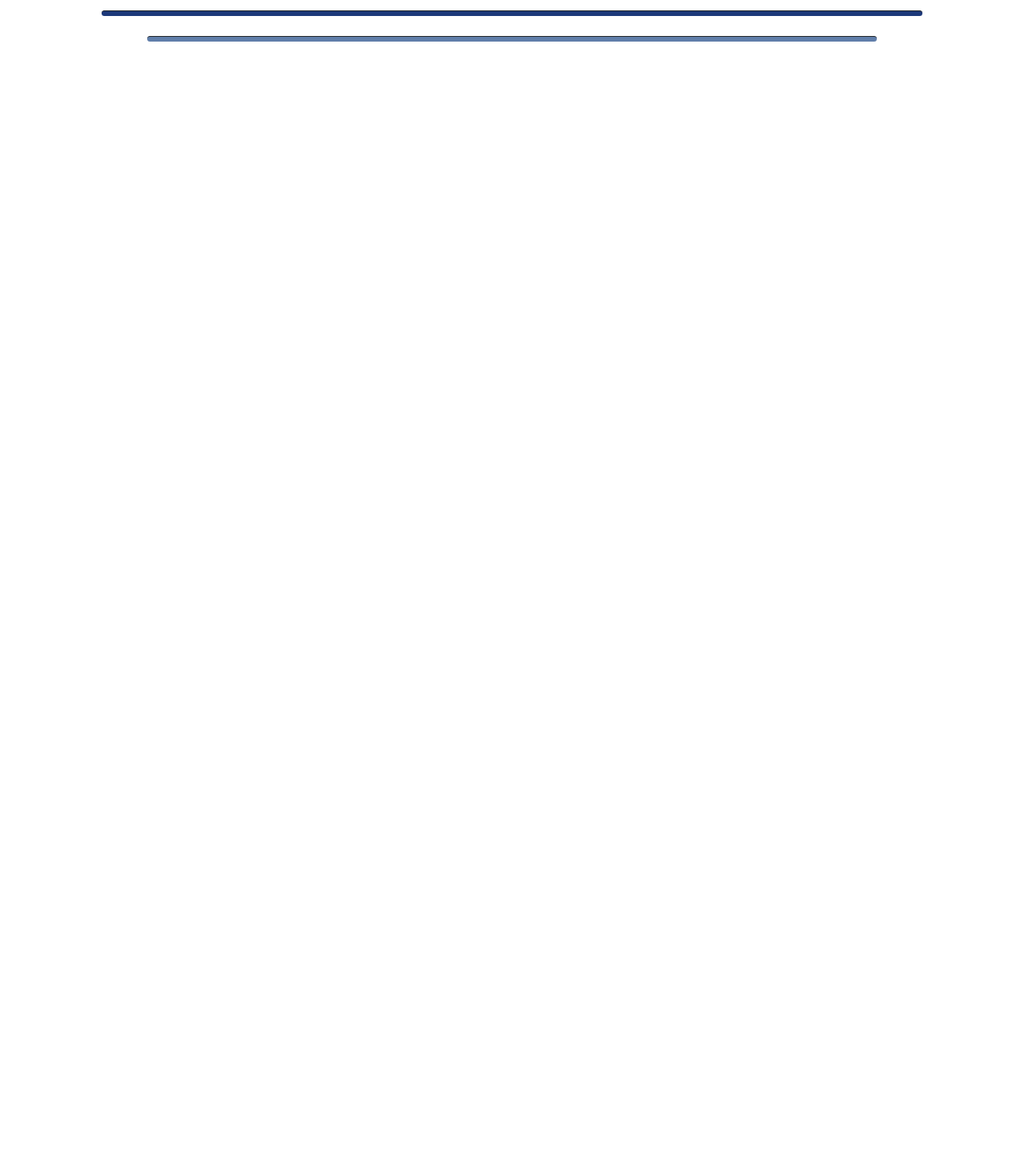
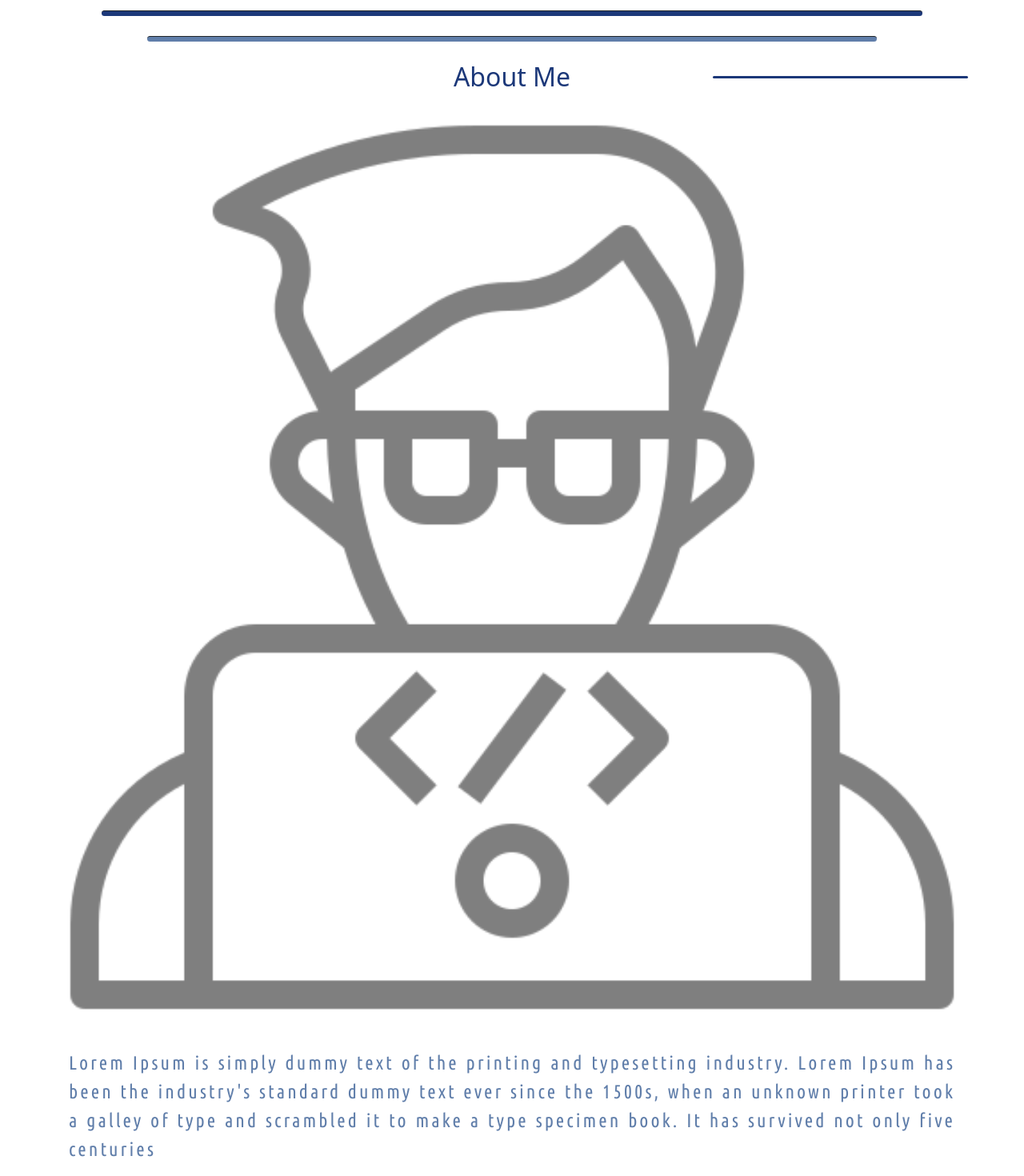
Before and after one commit to JhonattanSSG01/Mi_Portafolio, a React (Create React App) app: page / in a window 1280 px wide. Shown: the part 620-2090 px from the top of the page at 80% size. Before the commit the page ends 800 px from the top, so only its background shows below. Built offline with nearby package versions, Linux system fonts and the light colour scheme.

Commit message:
Agregando about me

```diff
--- a/src/pages/Header.jsx
+++ b/src/pages/Header.jsx
@@ -86,7 +86,13 @@ export const Header = () => {
         <hr className="lineBlue line" />
         <hr className="lineLigthBlue line" />
 
-        {/* <img src={About} alt="Imagen alusiva a mi" width={'100%'} /> */}
+        <div>
+          <h1 className='titlePrincipal'>About Me <span></span></h1>
+          <img className='mt-3 mb-3' src={About} alt="Imagen alusiva a mi" width={'100%'} style={{opacity: '50%'}} />
+          <p className='aboutDesc p-3'>
+            Lorem Ipsum is simply dummy text of the printing and typesetting industry. Lorem Ipsum has been the industry's standard dummy text ever since the 1500s, when an unknown printer took a galley of type and scrambled it to make a type specimen book. It has survived not only five centuries
+          </p>
+        </div>
       </div>
     </>
   );
--- a/src/pages/styles.css
+++ b/src/pages/styles.css
@@ -1,36 +1,35 @@
-
-.banner{
+.banner {
   width: 100%;
   height: 480px;
   opacity: 20%;
   object-fit: cover;
 }
 
-.container >.containerBanner{
+.container > .containerBanner {
   width: 100%;
   opacity: 90%;
   background: var(--colorSecondary);
   z-index: 2;
 }
 
-.containerText{
+.containerText {
   font-family: var(--fontPrincipal);
 }
 
-.sizeText{
+.sizeText {
   font-size: 18px;
 }
 
-.titleMuted{
+.titleMuted {
   font-size: 26px;
-  color: #D9D9D9;
+  color: #d9d9d9;
 }
 
-.titleHi > span{
+.titleHi > span {
   font-size: 22px;
 }
 
-.description{
+.description {
   letter-spacing: 3px;
   font-family: var(--fontSecondary);
 }
@@ -43,19 +42,46 @@
   color: var(--colorFour);
 }
 
-.line{
+.line {
   margin: 25px auto;
   padding: 3px;
   border-radius: 50px;
   opacity: 100%;
 }
 
-.lineBlue{
+.lineBlue {
   width: 90%;
   background-color: var(--colorSecondary);
 }
 
-.lineLigthBlue{
+.lineLigthBlue {
   width: 80%;
   background-color: var(--colorThird);
 }
+/**/
+.titlePrincipal {
+  text-align: center;
+  font-size: 32px;
+  color: var(--colorSecondary);
+  position: relative;
+}
+
+.titlePrincipal > span {
+  width: 28%;
+  height: 3px;
+  position: absolute;
+  top: 0;
+  bottom: 0;
+  right: 0;
+  margin: auto;
+  border-radius: 50px;
+  background: var(--colorSecondary);
+}
+
+.aboutDesc{
+  font-size: 24px;
+  text-align: justify;
+  color: var(--colorThird);
+  letter-spacing: 3px;
+  font-family: var(--fontSecondary);
+}
```
